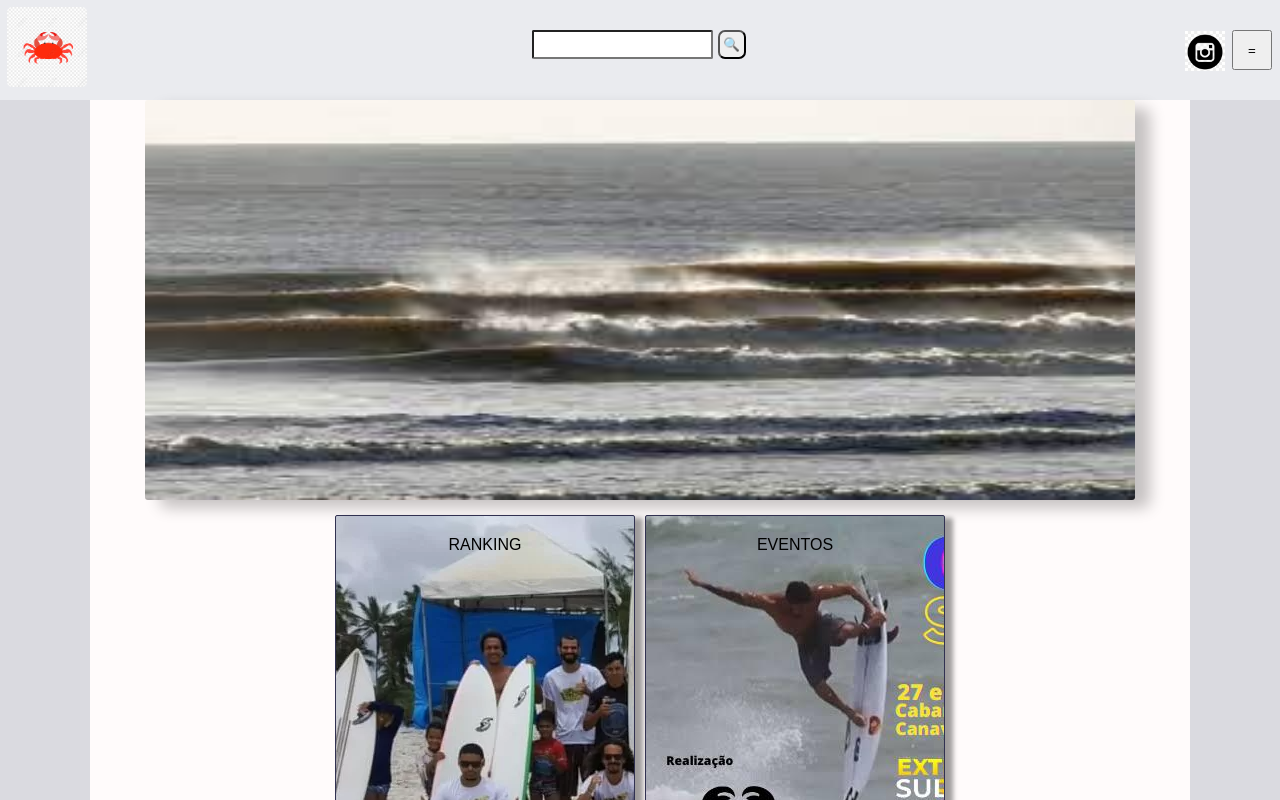
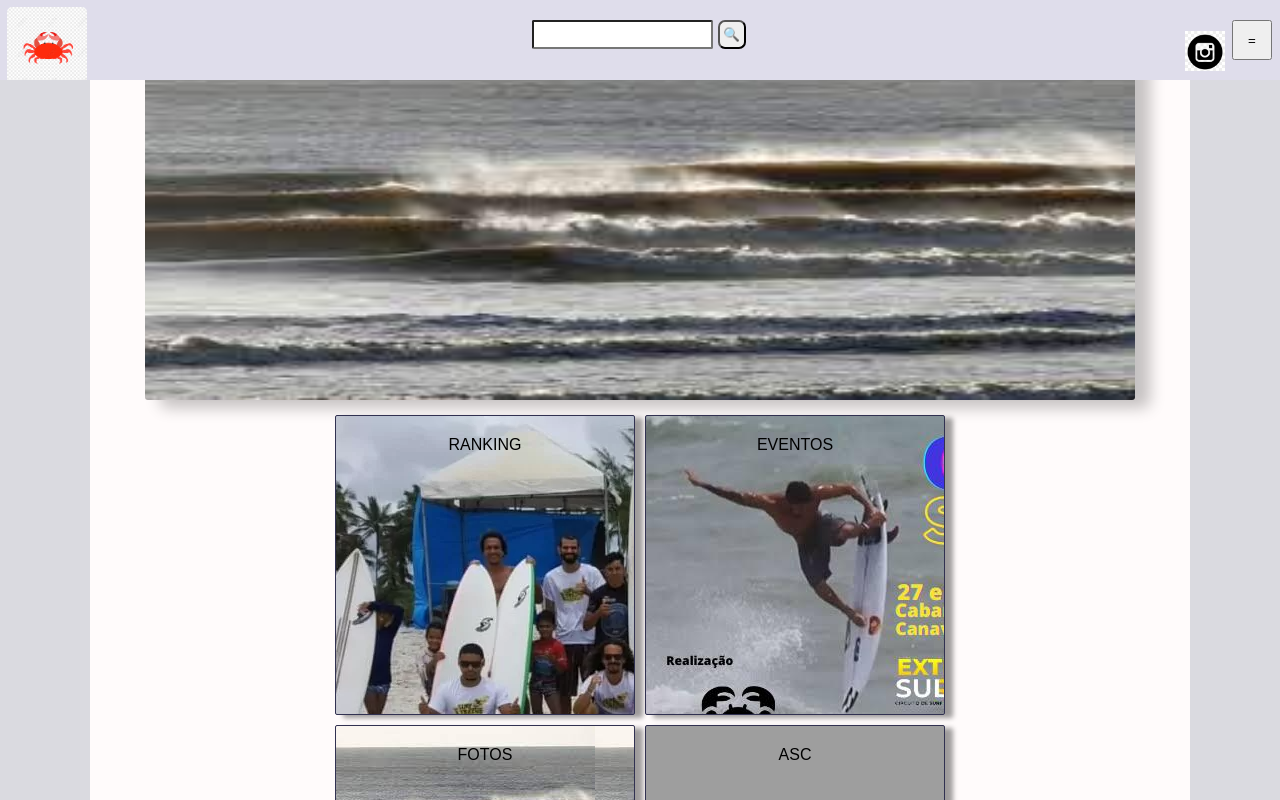
Before and after one commit to Evanjr73/ASC, a Next.js app in the folder my-next-app/: page / in a window 1280 px wide. Shown: the top 800 px of the page. Built offline with nearby package versions, Linux system fonts and the light colour scheme; grey boxes are pictures that could not be loaded.

Commit message:
fixando nav

```diff
--- a/my-next-app/styles/globals.css
+++ b/my-next-app/styles/globals.css
@@ -10,6 +10,8 @@
   background-color: rgb(255, 251, 251);
   width: 95%;
   margin: auto;
+  overflow: hidden;
+  /* position: fixed; */
 }
 
 
@@ -24,8 +26,8 @@ body{
   height: 60px;
   width: 100%;
   background-color: rgb(234, 235, 239);
-
-
+  overflow: hidden;
+  position: fixed;
 }
 .carangueijo{
   max-width: 50px;
@@ -301,7 +303,7 @@ input{
   height: 150px;
   width: 90%;
   max-width: 1000px;
-  background-color: blue;
+  background-color: rgb(42, 42, 224);
   margin: auto;
   box-shadow: 15px 8px 15px rgba(0, 0, 0, 0.232);
   border-radius: 7px;
@@ -328,11 +330,11 @@ input{
   }
   #navdiv1{
     display: flex;
-    height: 100px;
+    height: 80px;
     width: 100%;
-    background-color: rgb(80, 54, 194);
+    background-color: rgb(223, 221, 235);
 
-
+    overflow: hidden;
   }
   .carangueijo{
     max-width: 80px;
@@ -365,14 +367,7 @@ input{
     margin-top: 5px;
     margin-right: 8px;
   }
-  #navdiv1{
-    display: flex;
-    height: 100px;
-    width: 100%;
-    background-color:rgb(234, 235, 239);
 
-
-  }
   .carangueijo{
     max-width: 80px;
     max-height: 80px;
```
